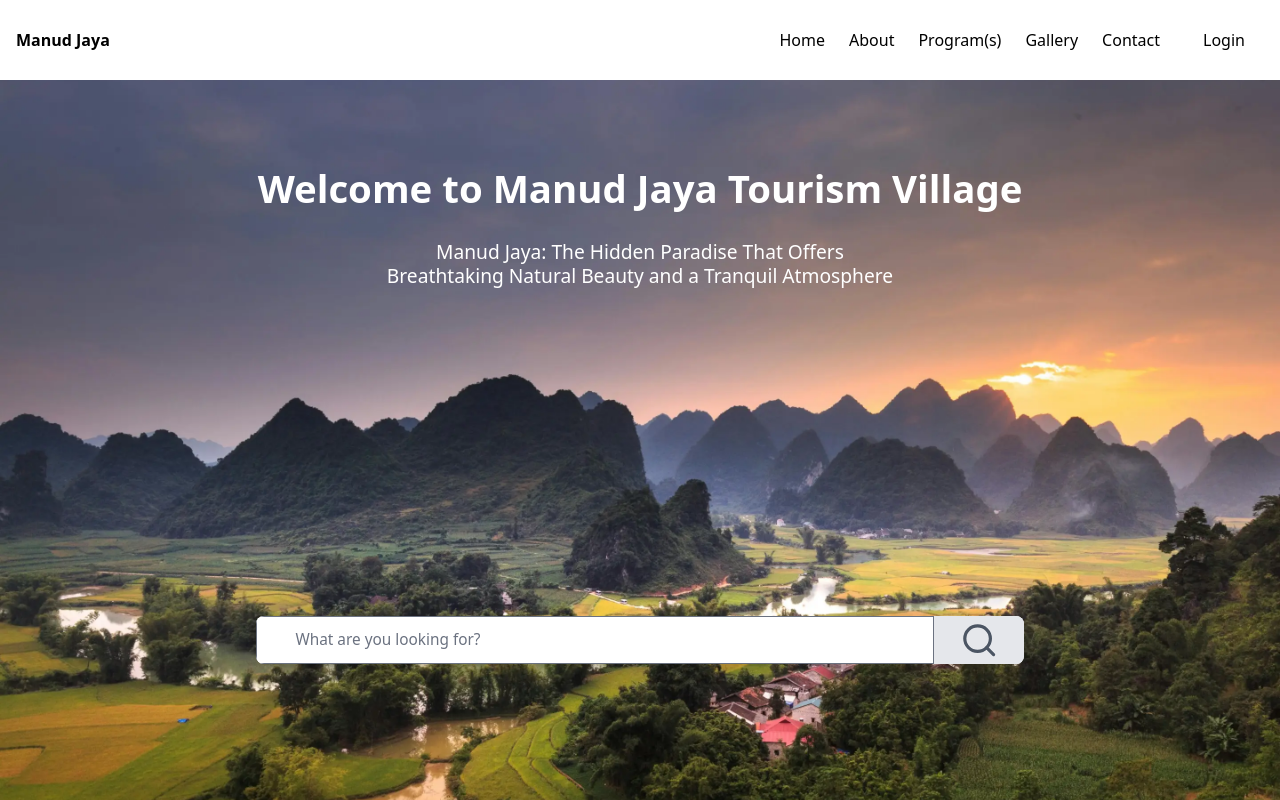
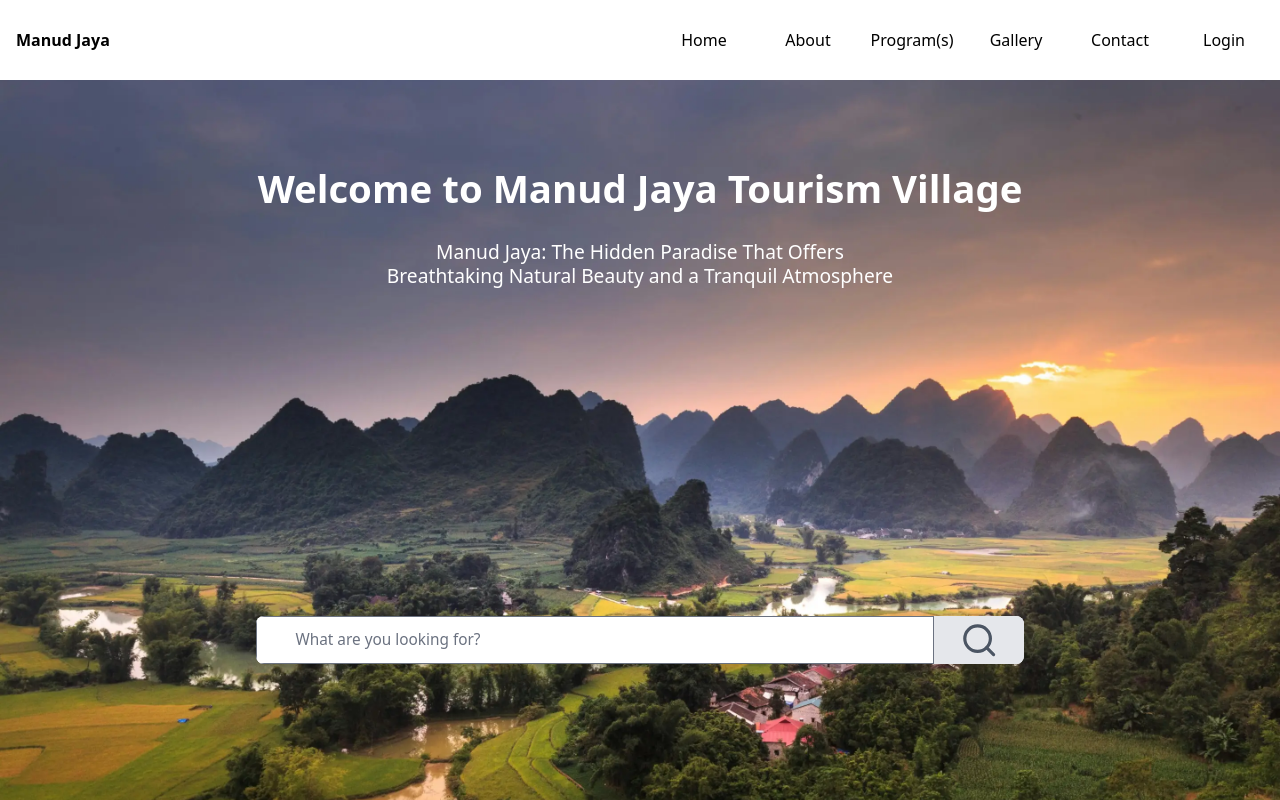
Before and after one commit to tugas-mti/manud-jaya, a Next.js app: page / in a window 1280 px wide. Shown: the top 800 px of the page. Built offline with nearby package versions, Linux system fonts and the light colour scheme; no server answers.

Commit message:
force height and width of list item

```diff
--- a/app/ui/global.css
+++ b/app/ui/global.css
@@ -3,7 +3,9 @@
 @tailwind utilities;
 
 .rounded-list-item {
-    @apply hover:bg-black hover:text-white transition-colors duration-300 rounded-lg h-[48] w-[80];
+    @apply hover:bg-black hover:text-white transition-colors duration-300 rounded-lg ;
+    height: 48px !important;
+    width : 80px !important;
   }
 .link-items{
     @apply block w-full h-full flex justify-center items-center;
```
